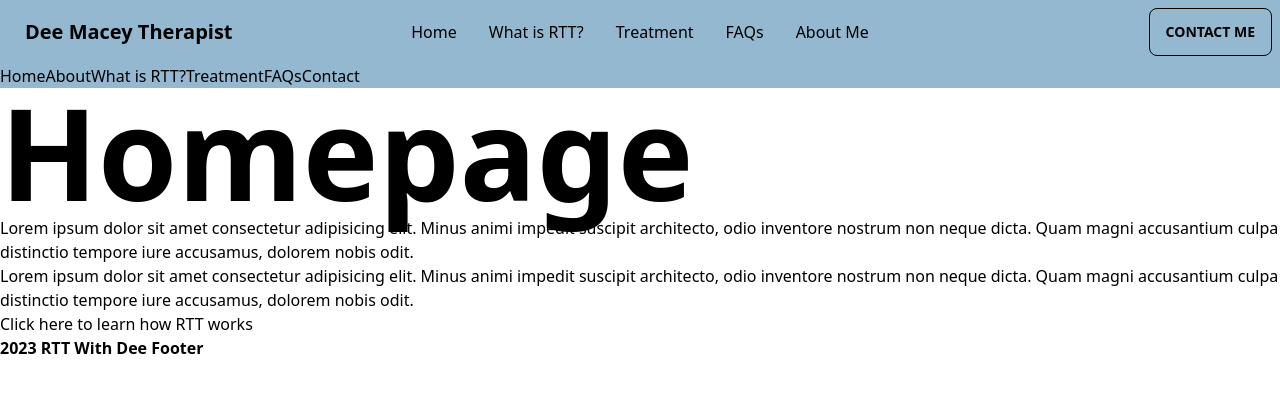
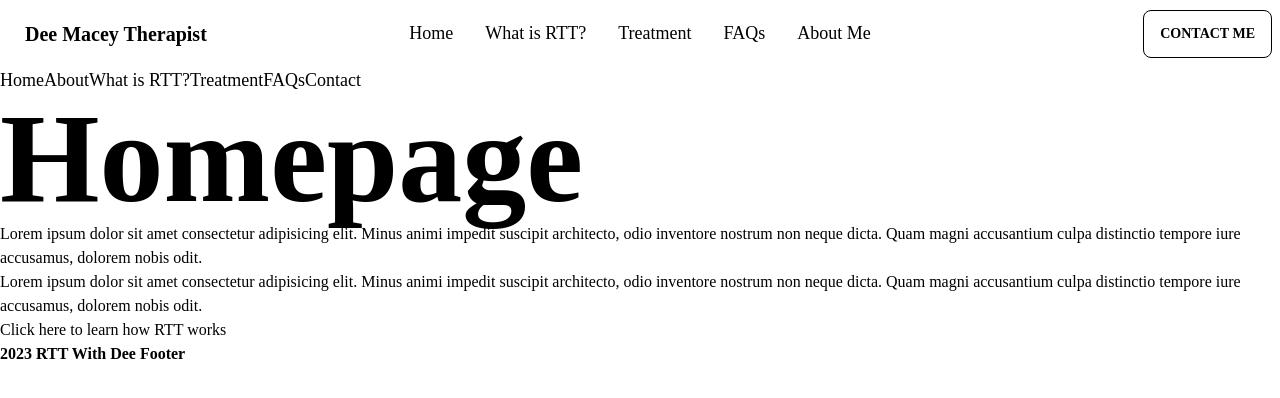
Before and after one commit to Laura-Kam/therapy-with-dee-macey, a Next.js app: page / in a window 1280 px wide. Shown: the top 398 px of the page. Built offline with nearby package versions, Linux system fonts and the light colour scheme.

Commit message:
navbar font and styling added and links

```diff
--- a/src/comps/Navbar.js
+++ b/src/comps/Navbar.js
@@ -2,60 +2,10 @@ import Link from "next/link";
 
 const Navbar = () => {
   return (
-    <nav style={{ backgroundColor: "#95b8d1" }}>
+    <nav>
       <div className="navbar bg-base-100 {styles.navbar}">
         <div className="navbar-start">
-          <div className="dropdown">
-            <label tabIndex={0} className="btn btn-ghost lg:hidden">
-              <svg
-                xmlns="http://www.w3.org/2000/svg"
-                className="h-5 w-5"
-                fill="none"
-                viewBox="0 0 24 24"
-                stroke="currentColor"
-              >
-                <path
-                  strokeLinecap="round"
-                  strokeLinejoin="round"
-                  strokeWidth="2"
-                  d="M4 6h16M4 12h8m-8 6h16"
-                />
-              </svg>
-            </label>
-            <ul
-              tabIndex={0}
-              className="menu menu-compact dropdown-content mt-3 p-2 shadow bg-base-100 rounded-box w-52"
-            >
-              <li className="item1">
-                <a>Item 1</a>
-              </li>
-              <li tabIndex={0}>
-                <a className="justify-between">
-                  Parent
-                  <svg
-                    className="fill-current"
-                    xmlns="http://www.w3.org/2000/svg"
-                    width="24"
-                    height="24"
-                    viewBox="0 0 24 24"
-                  >
-                    <path d="M8.59,16.58L13.17,12L8.59,7.41L10,6L16,12L10,18L8.59,16.58Z" />
-                  </svg>
-                </a>
-                <ul className="p-2">
-                  <li>
-                    <a>Submenu 1</a>
-                  </li>
-                  <li>
-                    <a>Submenu 2</a>
-                  </li>
-                </ul>
-              </li>
-              <li>
-                <a>Item 3</a>
-              </li>
-            </ul>
-          </div>
+          <div></div>
           <a className="btn btn-ghost normal-case text-xl">
             Dee Macey Therapist
           </a>
@@ -63,24 +13,26 @@ const Navbar = () => {
         <div className="navbar-center hidden lg:flex">
           <ul className="menu menu-horizontal px-1">
             <li>
-              <a>Home</a>
+              <Link href="/">Home</Link>
             </li>
             <li>
-              <a>What is RTT?</a>
+              <Link href="/whatisrtt">What is RTT?</Link>
             </li>
             <li>
-              <a>Treatment</a>
+              <Link href="/treatment">Treatment</Link>
             </li>
             <li>
-              <a>FAQs</a>
+              <Link href="/faq">FAQs</Link>
             </li>
             <li>
-              <a>About Me</a>
+              <Link href="/about">About Me</Link>
             </li>
           </ul>
         </div>
         <div className="navbar-end">
-          <a className="btn">Contact me</a>
+          <Link legacyBehavior href="/contact">
+            <a className="btn">Contact me</a>
+          </Link>
         </div>
       </div>
       <Link href="/">Home</Link>
--- a/src/pages/faq/index.js
+++ b/src/pages/faq/index.js
@@ -4,7 +4,7 @@ const Testimonials = () => {
   return (
     <Layout>
       <div>
-        <h1>Testimonials</h1>
+        <h1>FAQs</h1>
         <p>
           Lorem ipsum dolor sit amet consectetur adipisicing elit. Culpa porro
           reiciendis ea quibusdam nemo nobis hic iure quos odio corporis,
--- a/src/pages/index.js
+++ b/src/pages/index.js
@@ -5,7 +5,7 @@ import Layout from "../comps/Layout";
 export default function Home() {
   return (
     <Layout>
-      <div>
+      <div className="navFontColor">
         {/* check how these two classes are working correctly */}
         <h1 className="font-bold text-9xl">Homepage</h1>
         <p>
--- a/src/pages/treatment/index.js
+++ b/src/pages/treatment/index.js
@@ -1,5 +1,8 @@
+import Layout from "../../comps/Layout";
+
 const Treatment = () => {
   return (
+    <Layout>
       <div>
         <h1>Rapid Transformational Therapy Sessions</h1>
         <p>
@@ -21,6 +24,7 @@ const Treatment = () => {
           sequi!
         </p>
       </div>
+    </Layout>
   );
 };
 
--- a/src/styles/globals.css
+++ b/src/styles/globals.css
@@ -4,6 +4,13 @@
 
 @import url('https://fonts.googleapis.com/css2?family=Tajawal:wght@300&display=swap');
 
-.navColor{
-    background-color: purple;
+nav{
+    background-color: white;
+    color: black;
+    font-family: "Old Standard TT";
+    font-size: 18px;
 }
+
+body {
+    font-family: "Old Standard TT";
+}
```
Lines whose indentation alone changed are shown as unchanged.
